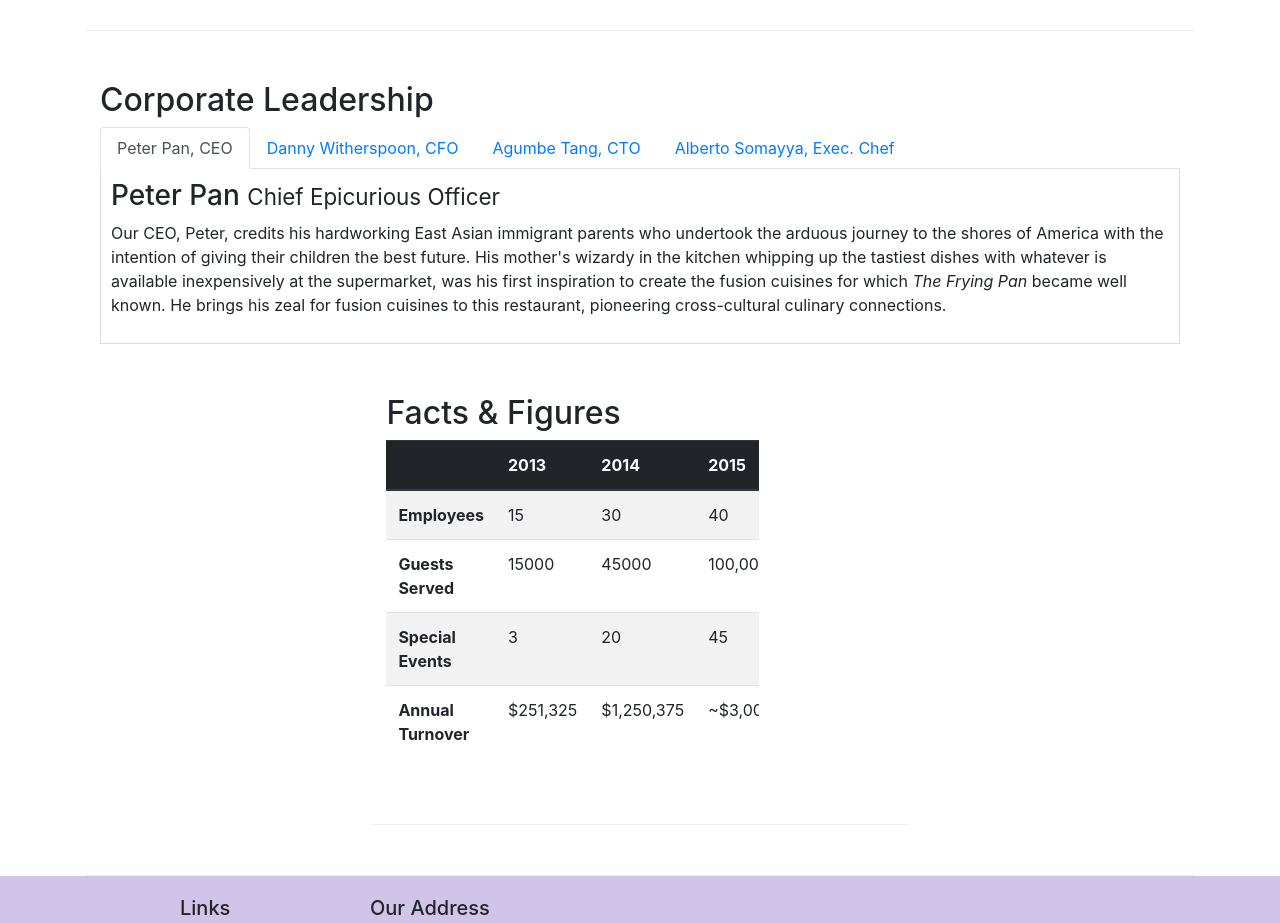
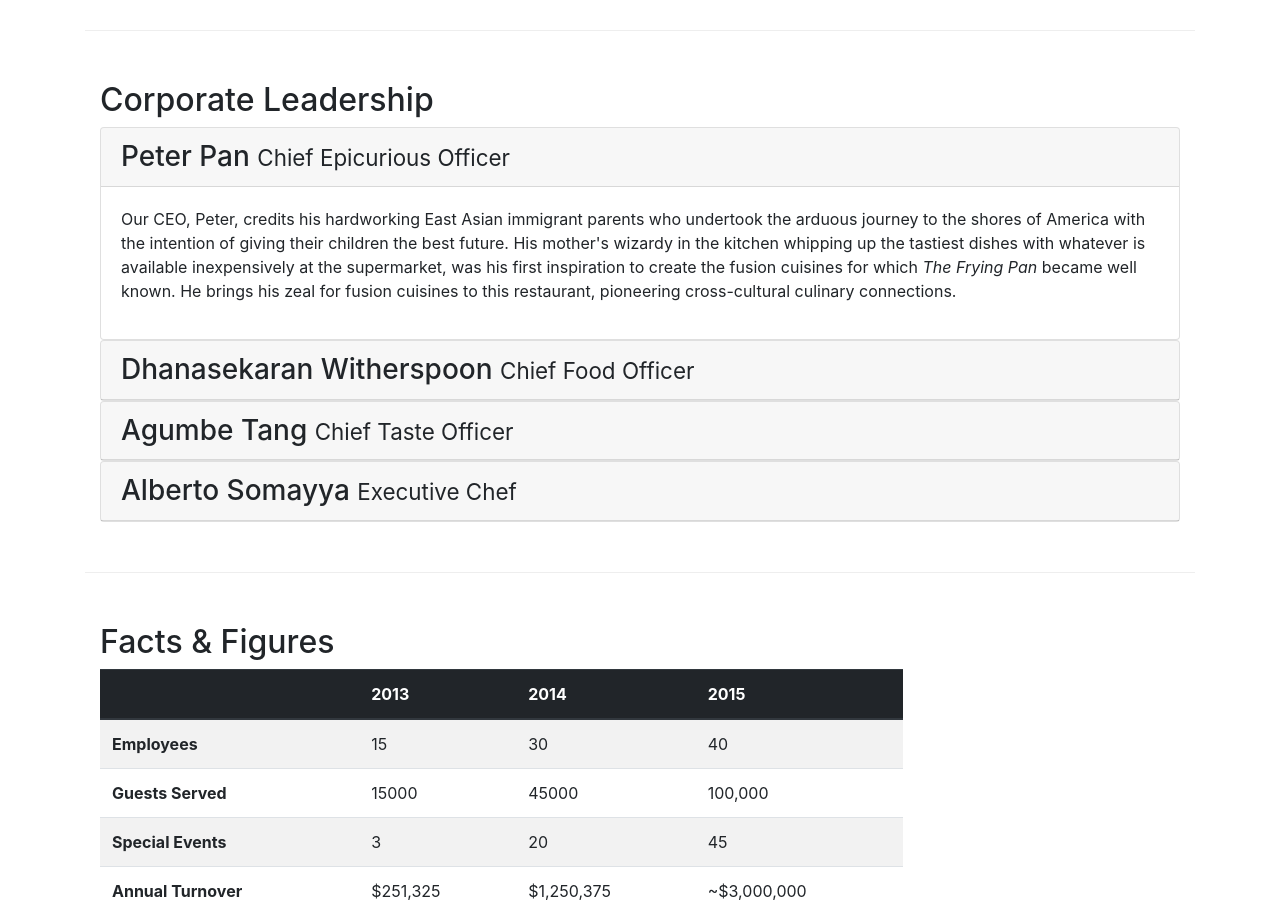
Before and after one commit to roshniRam/Bootstrap, a website: page aboutus.html in a window 1280 px wide. Shown: the part 920-1843 px from the top of the page. Drawn offline with nearby package versions, Linux system fonts and the light colour scheme.

Commit message:
Accordion

```diff
--- a/aboutus.html
+++ b/aboutus.html
@@ -106,42 +106,65 @@
             <div class="col-12">
                 <h2>Corporate Leadership</h2>
 
-                <ul class="nav nav-tabs">
-                    <li class="nav-item">
-                      <a class="nav-link active" href="#peter"
-                        role="tab" data-toggle="tab">Peter Pan, CEO</a>
-                    </li>
-                    <li class="nav-item">
-                      <a class="nav-link" href="#danny" role="tab"
-                        data-toggle="tab">Danny Witherspoon, CFO</a>
-                    </li>
-                    <li class="nav-item">
-                      <a class="nav-link" href="#agumbe"role="tab"
-                        data-toggle="tab">Agumbe Tang, CTO</a>
-                    </li>
-                    <li class="nav-item">
-                      <a class="nav-link" href="#alberto" role="tab"
-                        data-toggle="tab">Alberto Somayya, Exec. Chef</a>
-                    </li>
-                </ul>
 
-                <div class="tab-content">
-                	<div role="tabpanel" class="tab-pane fade show active" id="peter">
-	                	<h3>Peter Pan <small>Chief Epicurious Officer</small></h3>
-		                <p class="hidden-xs-down">Our CEO, Peter, credits his hardworking East Asian immigrant parents who undertook the arduous journey to the shores of America with the intention of giving their children the best future. His mother's wizardy in the kitchen whipping up the tastiest dishes with whatever is available inexpensively at the supermarket, was his first inspiration to create the fusion cuisines for which <em>The Frying Pan</em> became well known. He brings his zeal for fusion cuisines to this restaurant, pioneering cross-cultural culinary connections.</p>
-	                </div>
-	                <div role="tabpanel" class="tab-pane fade show" id="danny">
-		                <h3>Dhanasekaran Witherspoon <small>Chief Food Officer</small></h3>
-		                <p class="hidden-xs-down">Our CFO, Danny, as he is affectionately referred to by his colleagues, comes from a long established family tradition in farming and produce. His experiences growing up on a farm in the Australian outback gave him great appreciation for varieties of food sources. As he puts it in his own words, <em>Everything that runs, wins, and everything that stays, pays!</em></p>
-	           		 </div>
-	           		 <div role="tabpanel" class="tab-pane fade show" id="agume">
-		                <h3>Agumbe Tang <small>Chief Taste Officer</small></h3>
-		                <p class="hidden-xs-down">Blessed with the most discerning gustatory sense, Agumbe, our CTO, personally ensures that every dish that we serve meets his exacting tastes. Our chefs dread the tongue lashing that ensues if their dish does not meet his exacting standards. He lives by his motto, <em>You click only if you survive my lick.</em></p>
-		            </div>
-		            <div role="tabpanel" class="tab-pane fade show " id="alberto">
-		                <h3>Alberto Somayya <small>Executive Chef</small></h3>
-		                <p class="hidden-xs-down">Award winning three-star Michelin chef with wide International experience having worked closely with whos-who in the culinary world, he specializes in creating mouthwatering Indo-Italian fusion experiences. He says, <em>Put together the cuisines from the two craziest cultures, and you get a winning hit! Amma Mia!</em></p>
-		            </div>
+                <div id="accordion">
+                	 <div class="card">
+                        <div class="card-header" role="tab" id="peterhead">
+                        <h3 class="mb-0">
+                            <a data-toggle="collapse" data-target="#peter">
+                            Peter Pan <small>Chief Epicurious Officer</small>
+                            </a>
+                        </h3>
+                        </div>
+                        <div class="collapse show" id="peter" data-parent="#accordion">
+                            <div class="card-body">
+                                <p class="d-none d-sm-block">Our CEO, Peter, credits his hardworking East Asian immigrant parents who undertook the arduous journey to the shores of America with the intention of giving their children the best future. His mother's wizardy in the kitchen whipping up the tastiest dishes with whatever is available inexpensively at the supermarket, was his first inspiration to create the fusion cuisines for which <em>The Frying Pan</em> became well known. He brings his zeal for fusion cuisines to this restaurant, pioneering cross-cultural culinary connections.</p>
+                            </div>
+                        </div>
+                    </div>
+                </div>
+                <div class="card">
+                            <div class="card-header" role="tab" id="dannyhead">
+                            <h3 class="mb-0">
+                                <a class="collapsed" data-toggle="collapse" data-target="#danny">
+                                Dhanasekaran Witherspoon <small>Chief Food Officer</small>
+                                </a>
+                            </h3>
+                        </div>
+                        <div class="collapse" id="danny" data-parent="#accordion">
+                            <div class="card-body">
+                                <p class="d-none d-sm-block">Our CFO, Danny, as he is affectionately referred to by his colleagues, comes from a long established family tradition in farming and produce. His experiences growing up on a farm in the Australian outback gave him great appreciation for varieties of food sources. As he puts it in his own words, <em>Everything that runs, wins, and everything that stays, pays!</em></p>
+                            </div>
+                        </div>
+                    </div>
+                    <div class="card">
+                            <div class="card-header" role="tab" id="agumbehead">
+                            <h3 class="mb-0">
+                                <a class="collapsed" data-toggle="collapse" data-target="#agumbe">
+                                Agumbe Tang <small>Chief Taste Officer</small>
+                                </a>
+                            </h3>
+                        </div>
+                        <div class="collapse" id="agumbe" data-parent="#accordion">
+                            <div class="card-body">
+                                <p class="d-none d-sm-block">Blessed with the most discerning gustatory sense, Agumbe, our CTO, personally ensures that every dish that we serve meets his exacting tastes. Our chefs dread the tongue lashing that ensues if their dish does not meet his exacting standards. He lives by his motto, <em>You click only if you survive my lick.</em></p>
+                            </div>
+                        </div>
+                    </div>
+                    <div class="card">
+                            <div class="card-header" role="tab" id="albertohead">
+                            <h3 class="mb-0">
+                                <a class="collapsed" data-toggle="collapse" data-target="#alberto">
+                                Alberto Somayya <small>Executive Chef</small>
+                                </a>
+                            </h3>
+                        </div>
+                        <div class="collapse" id="alberto" data-parent="#accordion">
+                            <div class="card-body">
+                                <p class="d-none d-sm-block">Award winning three-star Michelin chef with wide International experience having worked closely with whos-who in the culinary world, he specializes in creating mouthwatering Indo-Italian fusion experiences. He says, <em>Put together the cuisines from the two craziest cultures, and you get a winning hit! Amma Mia!</em></p>
+                            </div>
+                        </div>
+                    </div>
                 </div>
 
             </div>
```
